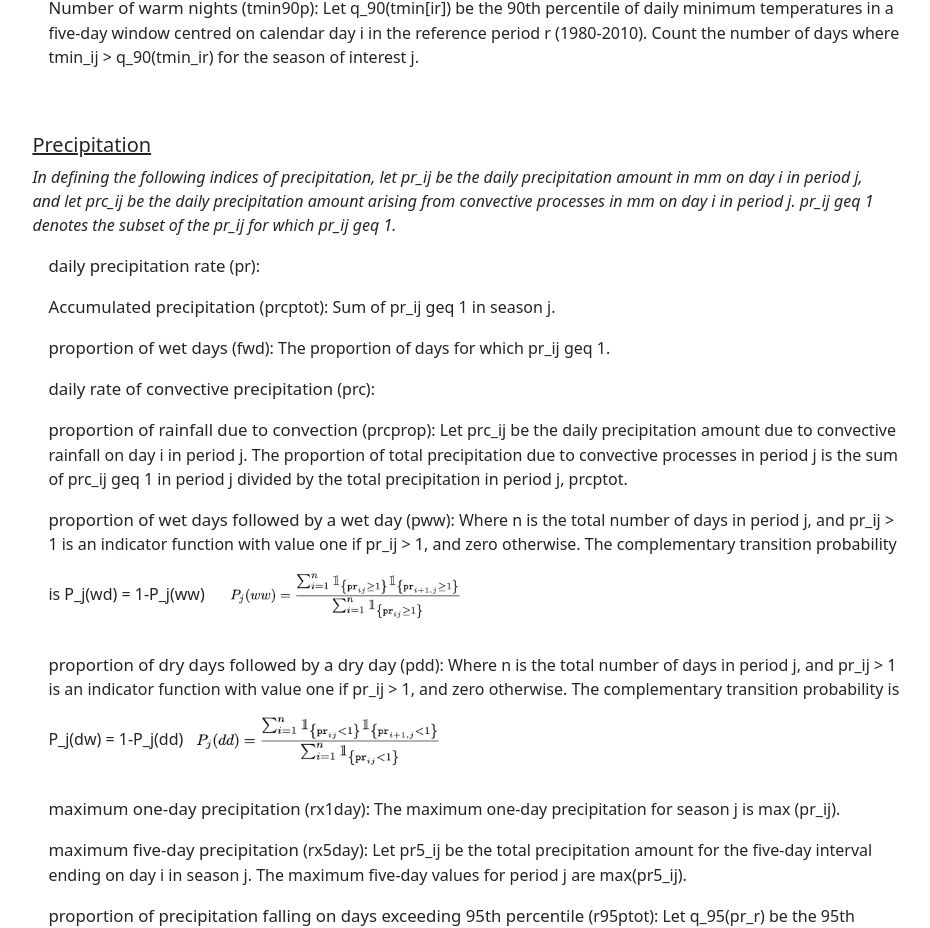
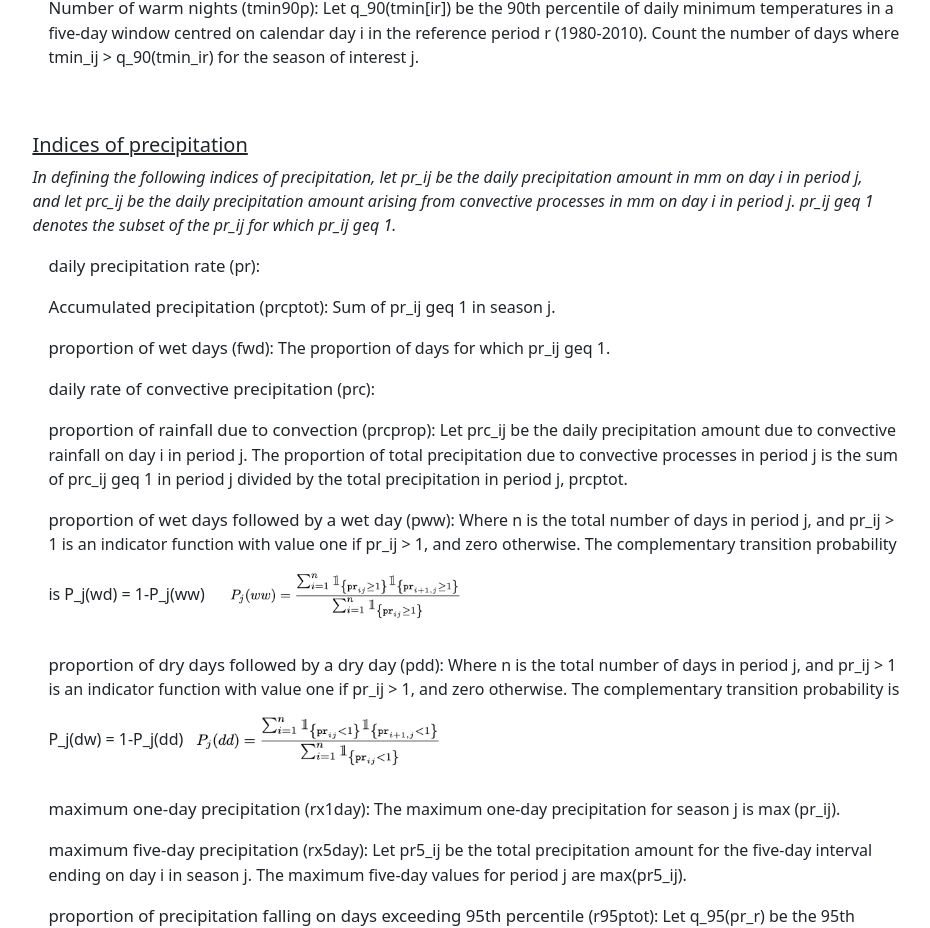
Before and after one commit to UCL/UKCORDEX-plot-explorer-dev, a React (Create React App) app: page /#/indices-help in a window 1280 px wide. Shown: the part 2378-3306 px from the top of the page, without its empty margins (308-1238 px from the left). Built offline with nearby package versions, Linux system fonts and the light colour scheme.

Commit message:
Update src/components/ExtraPages/Help/IndicesHelp.js
Co-authored-by: Raquel Alegre <r.alegre@ucl.ac.uk>

```diff
--- a/src/components/ExtraPages/Help/IndicesHelp.js
+++ b/src/components/ExtraPages/Help/IndicesHelp.js
@@ -481,7 +481,7 @@ function IndicesHelp() {
           {/* precipitation */}
           <Row className="indices">
             <h5 id="precip">
-              <u>Precipitation</u>
+              <u>Indices of precipitation</u>
             </h5>
             <p className="foreword">
               In defining the following indices of precipitation, let pr_ij be
```
